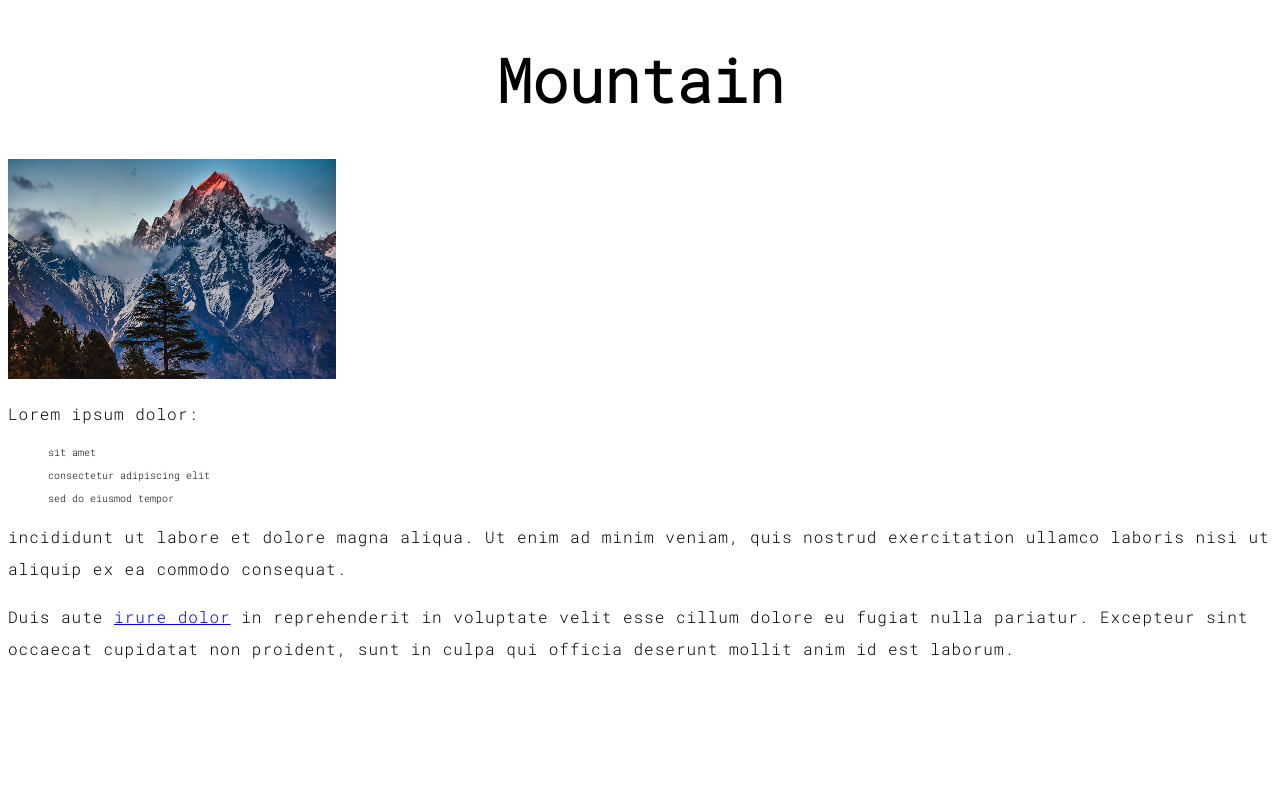
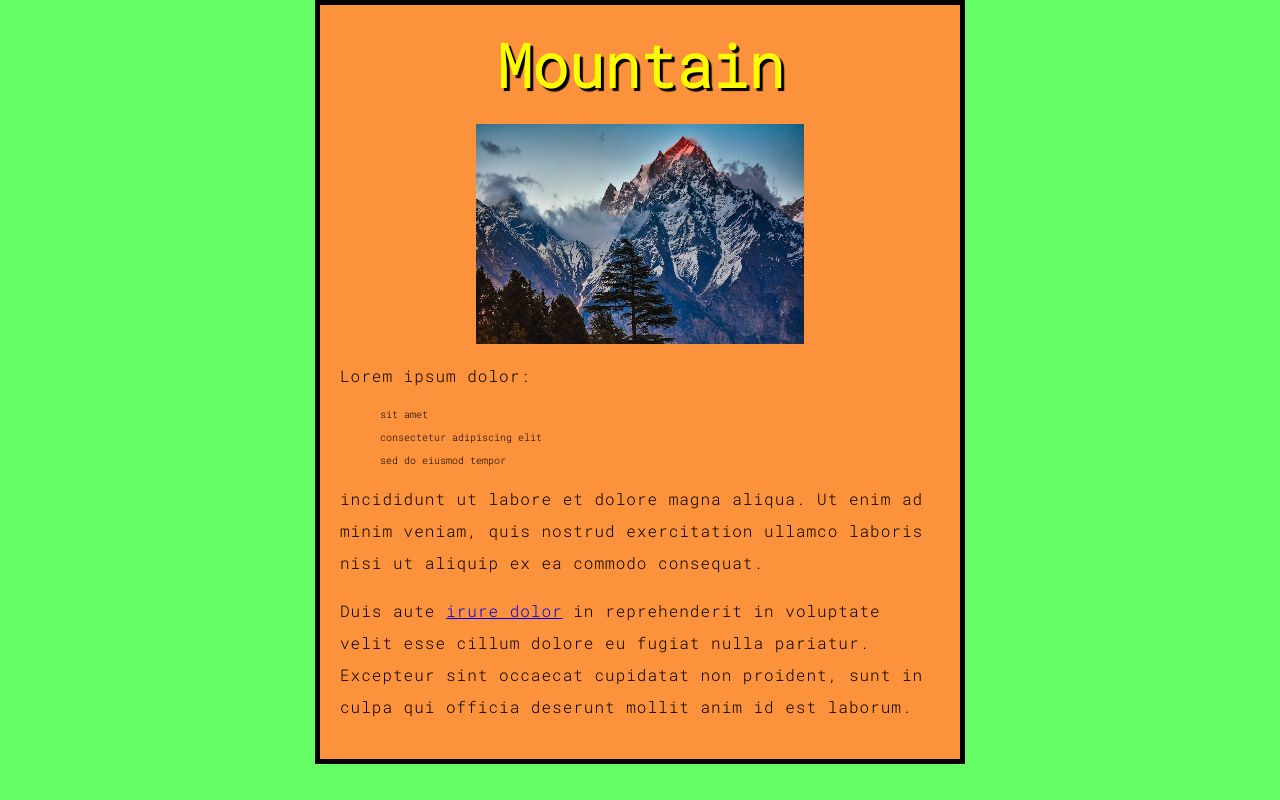
Before and after one commit to ruthwikkuppachi/ruthwikkuppachi.github.io, a plain HTML site: page index.html in a window 1280 px wide. Drawn offline with Linux system fonts and the light colour scheme.

Commit message:
Update style.css

```diff
--- a/styles/style.css
+++ b/styles/style.css
@@ -1,11 +1,16 @@
 html{
     font-size: 10px;
     font-family: 'Roboto Mono', monospace;
+    background-color: #67FD67;
 }
 
 h1 {
     font-size: 60px;
     text-align: center;
+    margin: 0;
+    padding: 20px 0;
+    color: #fffb00;
+    text-shadow: 3px 3px 1px black;
   }
 
   p, li {
@@ -13,3 +18,16 @@ h1 {
     line-height: 2;
     letter-spacing: 1px;
   }
+
+  body {
+    width: 600px;
+    margin: 0 auto;
+    background-color: #fc923b;
+    padding: 0 20px 20px 20px;
+    border: 5px solid black;
+  }
+
+  img {
+    display: block;
+    margin: 0 auto;
+  }
```
